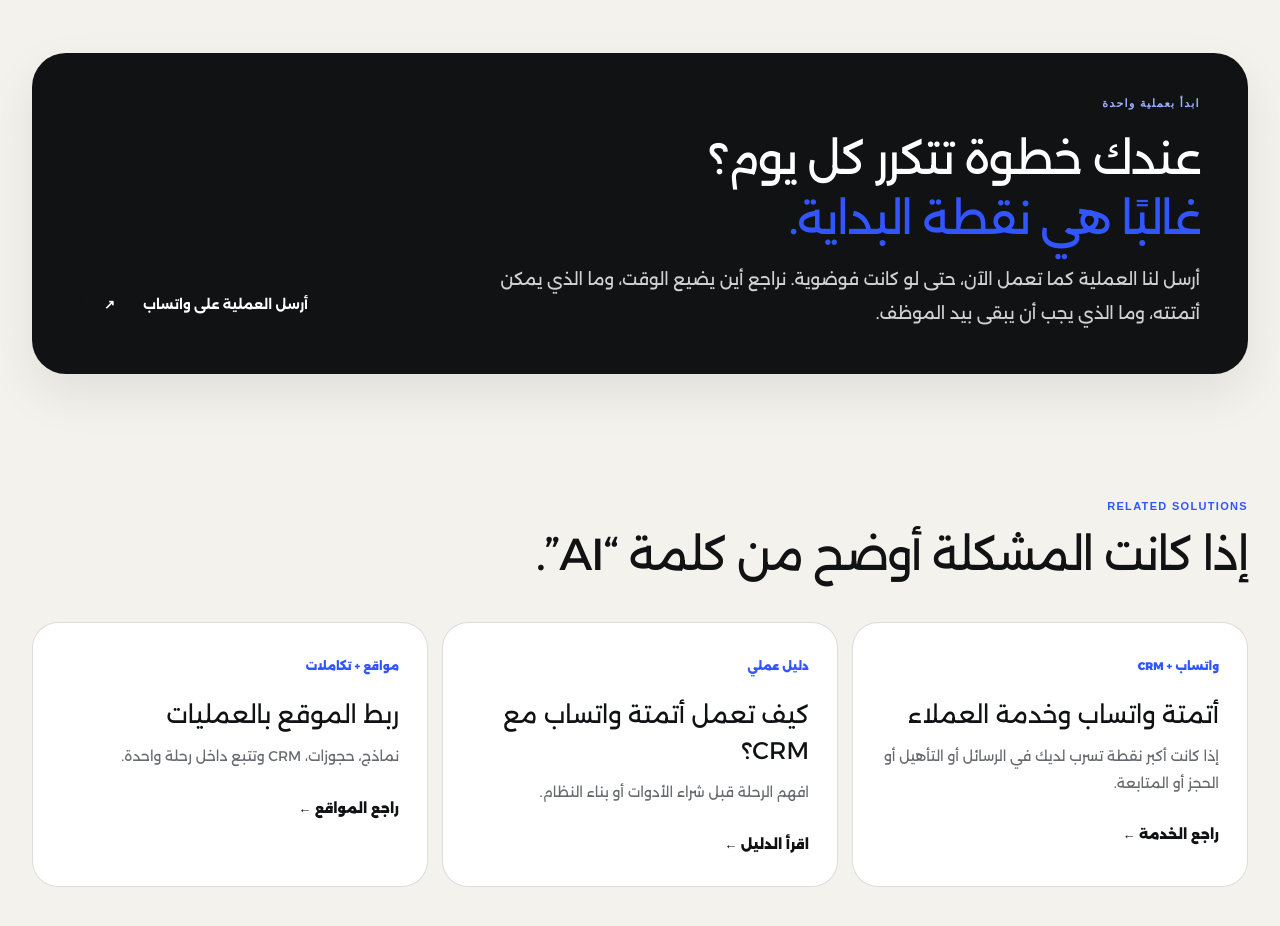
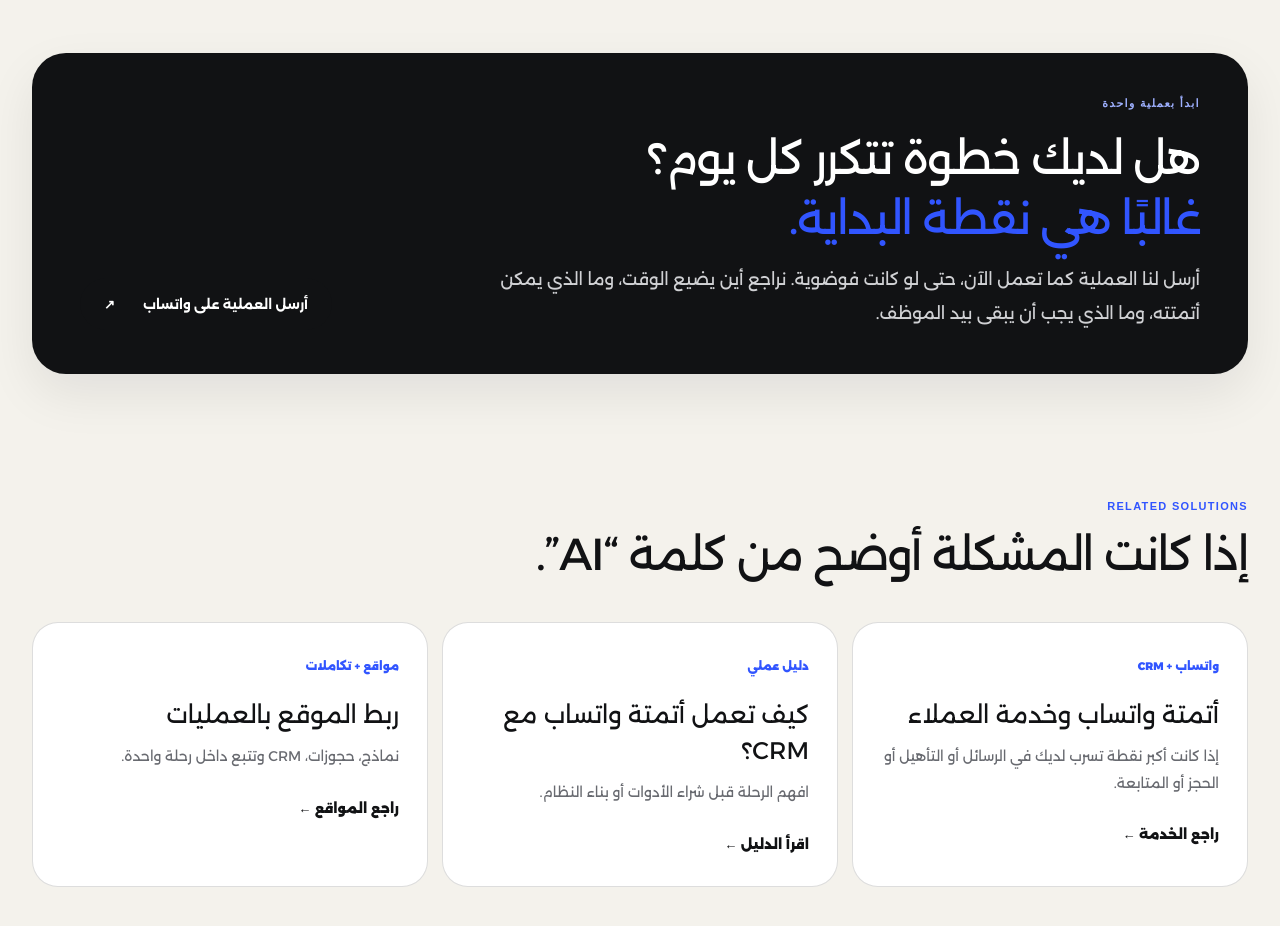
Before and after one commit to mohammedrashad2011-ui/Dewank-2026-website, a Next.js app: page /ai-automation in a window 1280 px wide. Shown: the part 3920-4846 px from the top of the page. Built offline with nearby package versions, Linux system fonts and the light colour scheme.

Commit message:
Modern Arabic fix for AI Automation bridge heading
Co-Authored-By: Claude Sonnet 5.5 <noreply@anthropic.com>

```diff
--- a/app/ai-automation/page.tsx
+++ b/app/ai-automation/page.tsx
@@ -190,7 +190,7 @@ export default function AiAutomationPage() {
       <section className="ai-bridge shell">
         <div>
           <span className="ai-label">ابدأ بعملية واحدة</span>
-          <h2>عندك خطوة تتكرر كل يوم؟<br/><em>غالبًا هي نقطة البداية.</em></h2>
+          <h2>هل لديك خطوة تتكرر كل يوم؟<br/><em>غالبًا هي نقطة البداية.</em></h2>
           <p>أرسل لنا العملية كما تعمل الآن، حتى لو كانت فوضوية. نراجع أين يضيع الوقت، وما الذي يمكن أتمتته، وما الذي يجب أن يبقى بيد الموظف.</p>
         </div>
         <a className="button primary" href={whatsappHref} target="_blank" rel="noopener noreferrer">أرسل العملية على واتساب <span>↗</span></a>
```
